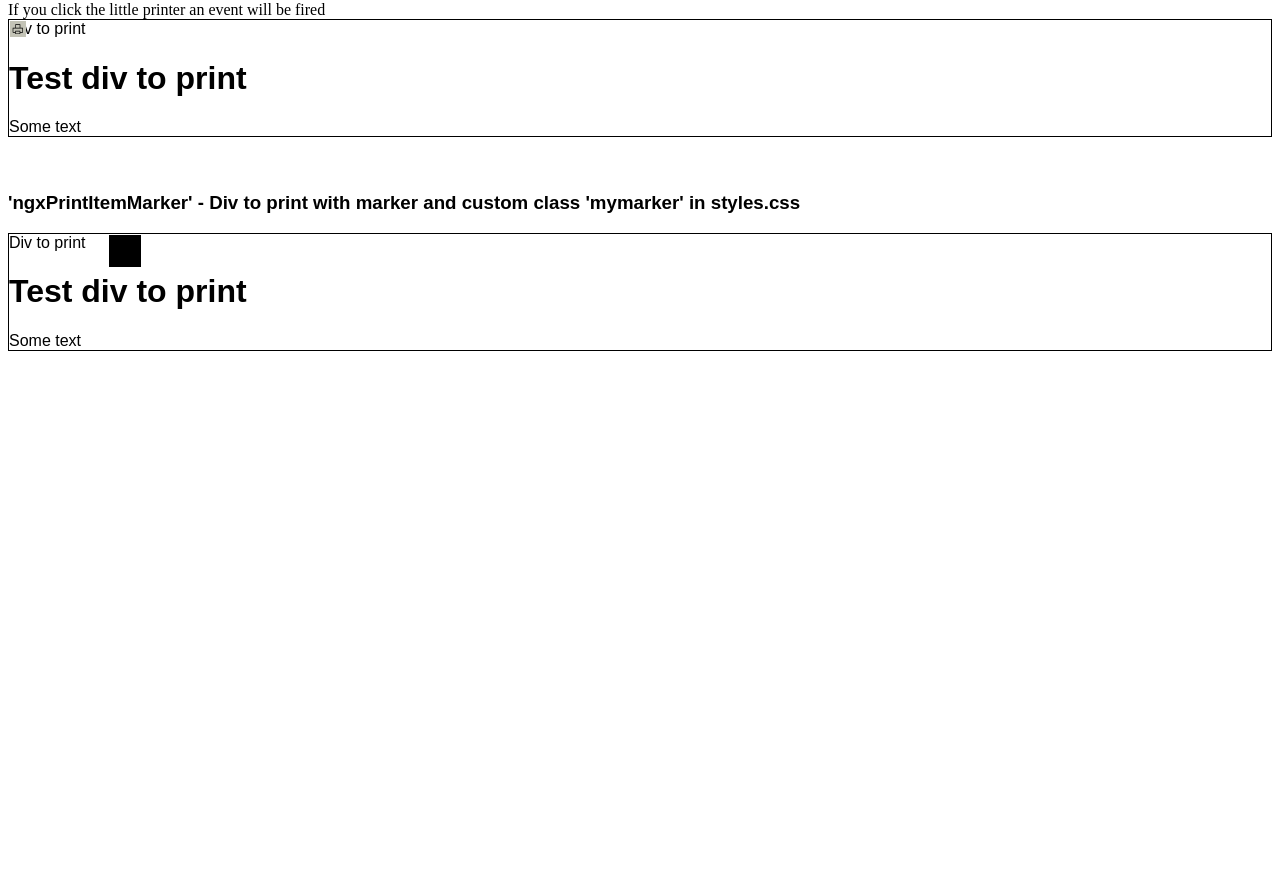
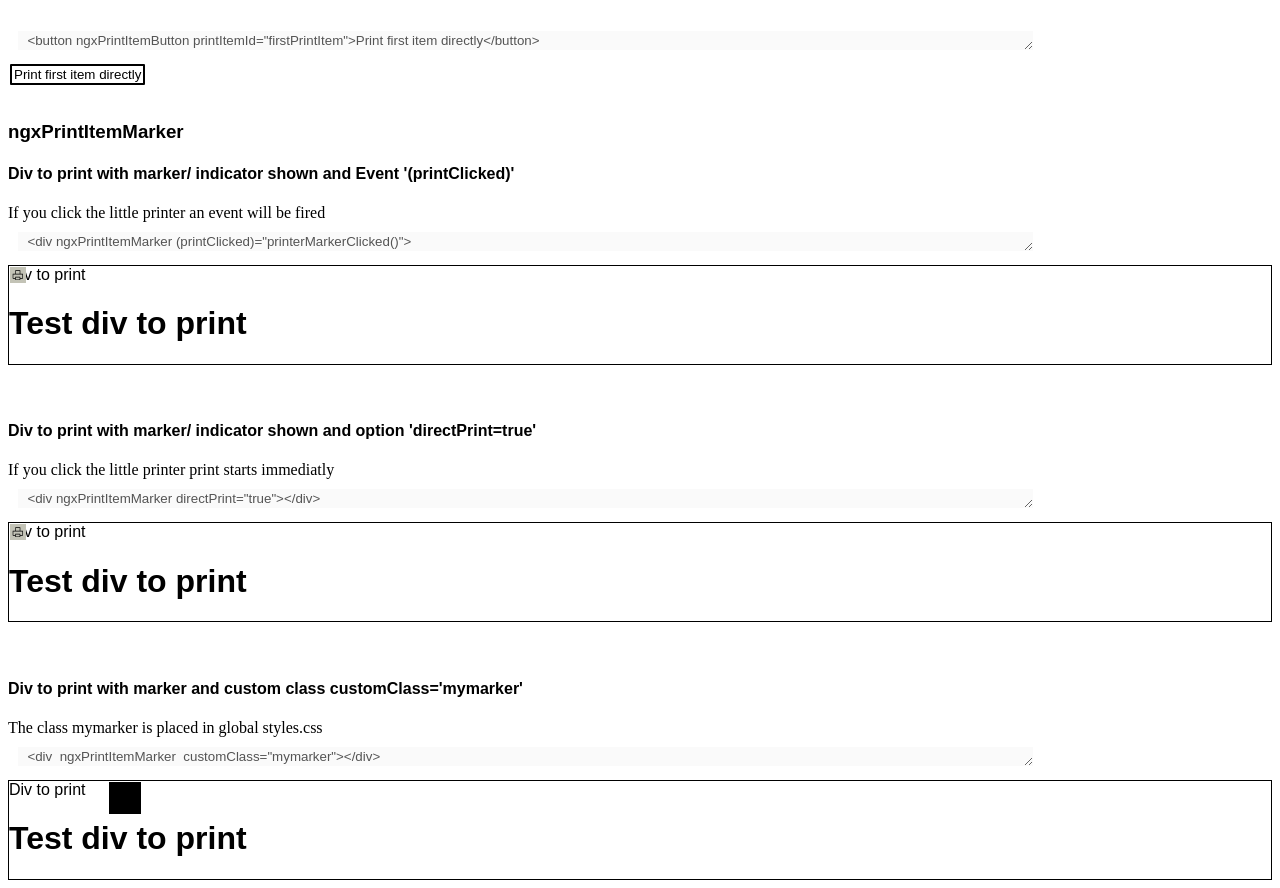
Before and after one commit to plaetzchen79/ngx-printer-demo, an Angular app: page / in a window 1280 px wide. Shown: the part 974-1862 px from the top of the page. Before the commit the page ends 1333 px from the top, so only its background shows below. Built offline with nearby package versions, Linux system fonts and the light colour scheme.

Commit message:
improved marker directve to print directly

```diff
--- a/projects/ngx-printer/src/lib/print-item-marker.directive.ts
+++ b/projects/ngx-printer/src/lib/print-item-marker.directive.ts
@@ -1,15 +1,26 @@
-import { Directive, ElementRef, Renderer2, OnInit, Input, Output, EventEmitter } from '@angular/core';
+import {
+  Directive,
+  ElementRef,
+  Renderer2,
+  OnInit,
+  Input,
+  Output,
+  EventEmitter,
+} from '@angular/core';
+import { NgxPrinterService } from './ngx-printer.service';
 
 /**
  * Mark an div as printable
  */
 @Directive({
-  selector: '[ngxPrintItemMarker]'
+  selector: '[ngxPrintItemMarker]',
 })
 export class PrintItemMarkerDirective implements OnInit {
+  @Input()
+  customClass = '';
 
   @Input()
-  customClass = '';
+  directPrint = false;
 
   /**
    * Data for an svg image used as background url
@@ -27,7 +38,7 @@ export class PrintItemMarkerDirective implements OnInit {
     width: '16px',
     position: 'absolute ',
     left: '1px',
-    top: '1px'
+    top: '1px',
   };
 
   /**
@@ -37,15 +48,31 @@ export class PrintItemMarkerDirective implements OnInit {
   @Output()
   printClicked = new EventEmitter<any>();
 
-  constructor(private el: ElementRef, private renderer2: Renderer2) {
-  }
+  constructor(
+    private el: ElementRef,
+    private renderer2: Renderer2,
+    private printerService: NgxPrinterService
+  ) {}
 
   ngOnInit() {
-    let newIndicator = document.createElement('div');
+    const newIndicator = document.createElement('div');
 
     this.addIndicatorDiv(this.el, newIndicator);
 
     newIndicator.addEventListener('click', () => {
+      if (this.directPrint) {
+        const elementToPrint = this.el.nativeElement.getElementsByClassName(
+          'print_indicator'
+        );
+
+        if (elementToPrint && elementToPrint.length > 0) {
+          this.renderer2.setStyle(elementToPrint[0], 'visibility', 'hidden');
+          this.printerService.printHTMLElement(this.el.nativeElement);
+          this.renderer2.setStyle(elementToPrint[0], 'visibility', 'visible');
+        } else {
+          console.log('element with id ${className} not found..');
+        }
+      }
       this.printClicked.emit(true);
     });
   }
@@ -57,6 +84,7 @@ export class PrintItemMarkerDirective implements OnInit {
    */
   private addIndicatorDiv(el: ElementRef<any>, newIndicator: HTMLDivElement) {
     const natElement = el.nativeElement;
+    this.renderer2.addClass(newIndicator, 'print_indicator');
     this.renderer2.setStyle(natElement, 'position', 'relative');
     this.renderer2.appendChild(el.nativeElement, newIndicator);
     if (this.customClass === '') {
@@ -71,7 +99,7 @@ export class PrintItemMarkerDirective implements OnInit {
    * @param newIndicator
    */
   private setCss(newIndicator: HTMLDivElement) {
-    Object.keys(this.newStyles).forEach(element => {
+    Object.keys(this.newStyles).forEach((element) => {
       newIndicator.style.setProperty(`${element}`, this.newStyles[element]);
     });
     const imgUrl = 'url(' + this.backgroundImage + ')';
--- a/src/app/app.component.css
+++ b/src/app/app.component.css
@@ -18,6 +18,13 @@ a {
   cursor: pointer;
 }
 
+textarea {
+  width: 80%;
+  border: none;
+  font-weight: lighter;
+  margin: 10px;
+}
+
 * {
   font-family: Arial, Helvetica, sans-serif;
 }
--- a/src/app/app.component.html
+++ b/src/app/app.component.html
@@ -1,8 +1,10 @@
 <!--The content below is only a placeholder and can be replaced.-->
 <h1>Welcome to ngx-printer-demo!</h1>
-<a href="#main">Main print functions</a> - <a href="#pitems">List / Subject of printable items</a> - <a href="#directives">Usefull directives</a>
-<br/>
-<br/>
+<a href="#main">Main print functions</a> -
+<a href="#pitems">List / Subject of printable items</a> -
+<a href="#directives">Usefull directives</a>
+<br />
+<br />
 <h2 id="main">Main Functions</h2>
 <div id="printDiv" style="border: 1px solid black;">
   Div to print
@@ -25,9 +27,13 @@
 </ng-template>
 
 <br />
-<span id="firstPrintItem" ngxPrintItem printName="First one" >A <b>first</b> span with an ngxPrintItem directive</span>
+<span id="firstPrintItem" ngxPrintItem printName="First one"
+  >A <b>first</b> span with an ngxPrintItem directive</span
+>
 <br />
-<span id="secondPrintItem" ngxPrintItem printName="Second one"  >A <b>second</b> span with an ngxPrintItem directive</span>
+<span id="secondPrintItem" ngxPrintItem printName="Second one"
+  >A <b>second</b> span with an ngxPrintItem directive</span
+>
 <br />
 <br />
 <button (click)="printWindowCurrent()">Print whole current window</button>
@@ -37,16 +43,37 @@
 <button (click)="printDivToCurrent()">Print div to current window</button>
 <br />
 <br />
-<button (click)="printHTMLElementToCurrent()">Print component as native Element to current window</button>
-<button (click)="printHTMLElementToCurrentWithCustomCSS()">Print component  to current window with custom css</button>
+<button (click)="printHTMLElementToCurrent()">
+  Print component as native Element to current window
+</button>
+<button (click)="printHTMLElementToCurrentWithCustomCSS()">
+  Print component to current window with custom css
+</button>
 <br />
 <br />
 <button (click)="printTemplate()">Print template</button>
-<button (click)="printTemplateCurrent()">Print template to current window</button>
+<button (click)="printTemplateCurrent()">
+  Print template to current window
+</button>
 <br />
 <br />
 <button (click)="printImage()">Print image</button>
 <button (click)="printImageCurrent()">Print image to current window</button>
+<br/>
+<br/>
+<textarea disabled="true">
+<span id="firstPrintItem" ngxPrintItem printName="First one" ></span>
+<span id="secondPrintItem" ngxPrintItem printName="Second one" ></span>
+<button (click)="printWindowCurrent()">Print whole current window</button>
+<button (click)="printDiv()">Print div</button>
+<button (click)="printDivToCurrent()">Print div to current window</button>
+<button (click)="printHTMLElementToCurrent()">Print component as native Element to current window</button>
+<button (click)="printHTMLElementToCurrentWithCustomCSS()">Print component  to current window with custom css</button>
+<button (click)="printTemplate()">Print template</button>
+<button (click)="printTemplateCurrent()">Print template to current window</button>
+<button (click)="printImage()">Print image</button>
+<button (click)="printImageCurrent()">Print image to current window</button>
+</textarea>
 <!-- <br />
 <br />
 <button (click)="createComp()">Create Compoennt</button>
@@ -57,34 +84,80 @@
 <br />
 <h2 id="pitems">List of print items Directive 'ngxPrintItem'</h2>
 <div *ngFor="let prinItem of $printItems | async">
-  <span>{{prinItem.id}} - {{prinItem.printName}}</span>
+  <span>{{ prinItem.id }} - {{ prinItem.printName }}</span>
   <button (click)="printItem(prinItem)">Print me!</button>
-  <button (click)="printItemCurrent(prinItem)">Print me to current window!</button>
+  <button (click)="printItemCurrent(prinItem)">
+    Print me to current window!
+  </button>
 </div>
 <br />
 <br />
 <h2 id="directives">Further directives</h2>
-<h3>'ngxPrintItemButton' - Print first print item from list directly with ngxPrintItemButton printItemId directive</h3>
-<button ngxPrintItemButton printItemId="firstPrintItem">Print first item directly</button>
+<h3>ngxPrintItemButton</h3>
+<h4>
+  Print first print item from list directly with ngxPrintItemButton printItemId
+  directive
+</h4>
+<textarea disabled="true" rows="1">
+  <button ngxPrintItemButton printItemId="firstPrintItem">Print first item directly</button>
+</textarea>
+<br />
+<button ngxPrintItemButton printItemId="firstPrintItem">
+  Print first item directly
+</button>
 
 <br />
 <br />
-<h3>'ngxPrintItemMarker' - Div to print with marker/ indicator shown</h3>
+<h3>ngxPrintItemMarker</h3>
+<h4>Div to print with marker/ indicator shown and Event '(printClicked)'</h4>
 If you click the little printer an event will be fired
-<div id="printDivMarker" ngxPrintItemMarker (printClicked)="printerMarkerClicked()" style="border: 1px solid black;">
+<textarea disabled="true" rows="1">
+  <div ngxPrintItemMarker (printClicked)="printerMarkerClicked()">
+</textarea>
+<div
+  id="printDivMarker1"
+  ngxPrintItemMarker
+  (printClicked)="printerMarkerClicked()"
+  style="border: 1px solid black;"
+>
   Div to print
   <h1>
     Test div to print
   </h1>
-  <span>Some text</span>
 </div>
 <br />
 <br />
-<h3>'ngxPrintItemMarker' - Div to print with marker and custom class 'mymarker' in styles.css</h3>
-<div id="printDivMarker" ngxPrintItemMarker customClass="mymarker" style="border: 1px solid black;">
+<h4>Div to print with marker/ indicator shown and option 'directPrint=true'</h4>
+If you click the little printer print starts immediatly
+<textarea disabled="true" rows="1">
+  <div ngxPrintItemMarker directPrint="true"></div>
+</textarea>
+<div
+  id="printDivMarker2"
+  ngxPrintItemMarker
+  directPrint="true"
+  style="border: 1px solid black;"
+>
   Div to print
   <h1>
     Test div to print
   </h1>
-  <span>Some text</span>
 </div>
+<br />
+<br />
+<h4>Div to print with marker and custom class customClass='mymarker'</h4>
+The class mymarker is placed in global styles.css
+<textarea disabled="true" rows="1">
+  <div  ngxPrintItemMarker  customClass="mymarker"></div>
+</textarea>
+<div
+  id="printDivMarker3"
+  ngxPrintItemMarker
+  customClass="mymarker"
+  style="border: 1px solid black;"
+>
+  Div to print
+  <h1>
+    Test div to print
+  </h1>
+</div>
```
Also changed, not shown: projects/ngx-printer/README.md.
